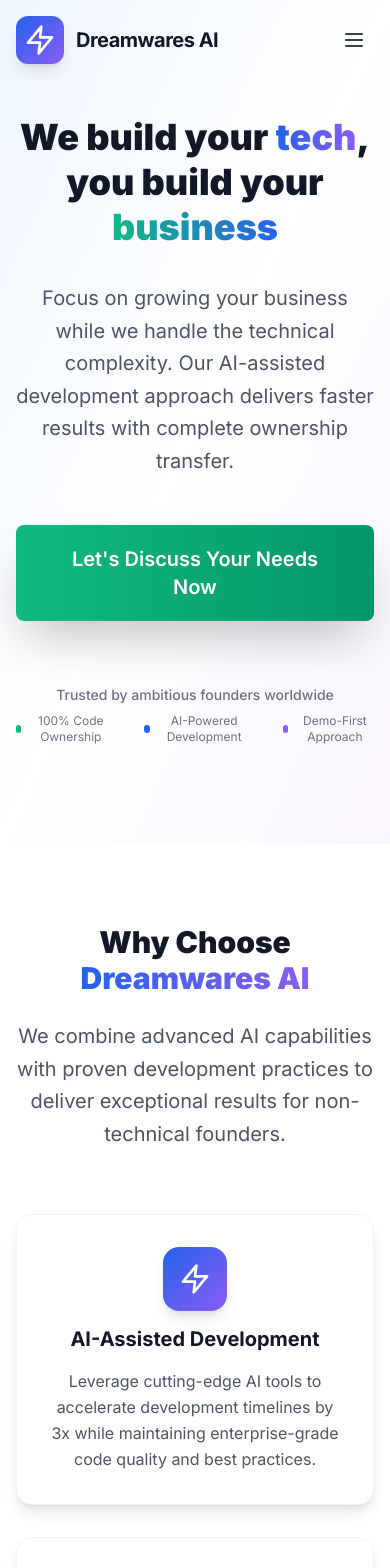
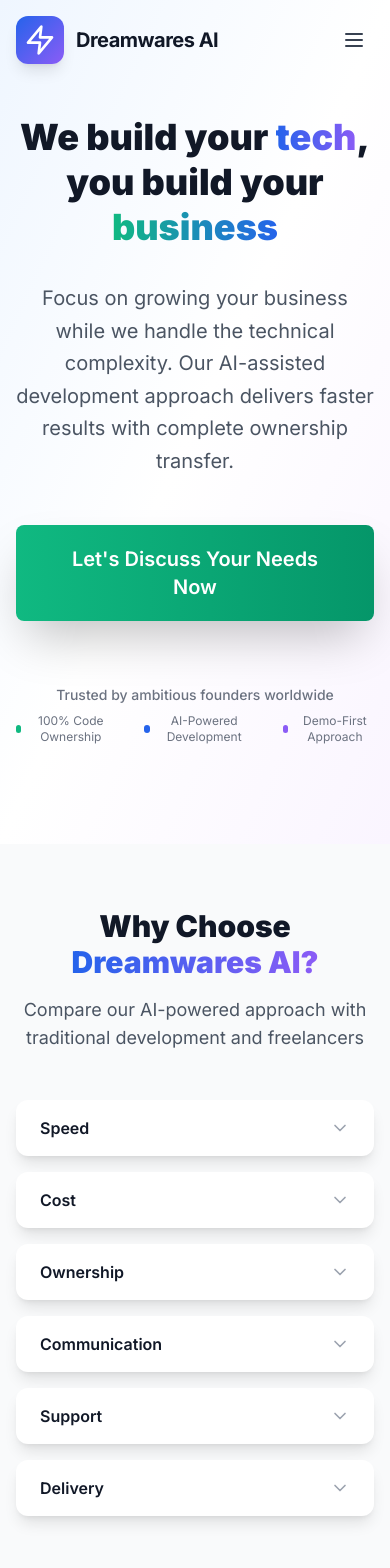
Before and after one commit to apper-apps/pulse-dreamwares-website, a React (Vite) app: page / in a window 390 px wide. Shown: the top 1568 px of the page. Built offline with nearby package versions, Linux system fonts and the light colour scheme.

Commit message:
Add interactive comparison table with responsive mobile accordion between hero and value sections

```diff
--- /dev/null
+++ b/src/components/organisms/ComparisonTable.jsx
@@ -0,0 +1,156 @@
+import React, { useState } from "react";
+import Container from "@/components/atoms/Container";
+import ApperIcon from "@/components/ApperIcon";
+
+const ComparisonTable = () => {
+  const [openAccordion, setOpenAccordion] = useState(null);
+
+  const comparisonData = [
+    {
+      id: 1,
+      category: "Speed",
+      traditional: "6-12 months",
+      freelancers: "3-8 months",
+      dreamwares: "2-6 weeks",
+      dreamwaresAdvantage: true
+    },
+    {
+      id: 2,
+      category: "Cost",
+      traditional: "$50K-200K+",
+      freelancers: "$10K-50K",
+      dreamwares: "$5K-25K",
+      dreamwaresAdvantage: true
+    },
+    {
+      id: 3,
+      category: "Ownership",
+      traditional: "Partial/Licensed",
+      freelancers: "Full ownership",
+      dreamwares: "100% ownership",
+      dreamwaresAdvantage: true
+    },
+    {
+      id: 4,
+      category: "Communication",
+      traditional: "Complex hierarchies",
+      freelancers: "Direct but inconsistent",
+      dreamwares: "Direct & AI-enhanced",
+      dreamwaresAdvantage: true
+    },
+    {
+      id: 5,
+      category: "Support",
+      traditional: "Limited post-launch",
+      freelancers: "Variable availability",
+      dreamwares: "Ongoing AI support",
+      dreamwaresAdvantage: true
+    },
+    {
+      id: 6,
+      category: "Delivery",
+      traditional: "Waterfall approach",
+      freelancers: "Mixed methodologies",
+      dreamwares: "Demo-first iterative",
+      dreamwaresAdvantage: true
+    }
+  ];
+
+  const toggleAccordion = (id) => {
+    setOpenAccordion(openAccordion === id ? null : id);
+  };
+
+  return (
+    <section className="py-16 lg:py-24 bg-gray-50">
+      <Container>
+        <div className="text-center mb-12">
+          <h2 className="text-3xl lg:text-4xl font-black text-gray-900 mb-4">
+            Why Choose{" "}
+            <span className="bg-gradient-to-r from-primary-500 to-purple-500 bg-clip-text text-transparent">
+              Dreamwares AI?
+            </span>
+          </h2>
+          <p className="text-lg text-gray-600 max-w-2xl mx-auto">
+            Compare our AI-powered approach with traditional development and freelancers
+          </p>
+        </div>
+
+        {/* Desktop Table View */}
+        <div className="hidden lg:block overflow-x-auto">
+          <table className="w-full bg-white rounded-2xl shadow-xl overflow-hidden">
+            <thead className="bg-gradient-to-r from-gray-50 to-gray-100">
+              <tr>
+                <th className="px-8 py-6 text-left text-lg font-bold text-gray-900">Features</th>
+                <th className="px-8 py-6 text-center text-lg font-bold text-gray-700">Traditional Development</th>
+                <th className="px-8 py-6 text-center text-lg font-bold text-gray-700">Freelancers</th>
+                <th className="px-8 py-6 text-center text-lg font-bold bg-gradient-to-r from-primary-500 to-purple-500 bg-clip-text text-transparent">Dreamwares AI</th>
+              </tr>
+            </thead>
+            <tbody>
+              {comparisonData.map((item, index) => (
+                <tr key={item.id} className={index % 2 === 0 ? "bg-gray-50" : "bg-white"}>
+                  <td className="px-8 py-6 font-semibold text-gray-900">{item.category}</td>
+                  <td className="px-8 py-6 text-center text-gray-600">{item.traditional}</td>
+                  <td className="px-8 py-6 text-center text-gray-600">{item.freelancers}</td>
+                  <td className="px-8 py-6 text-center">
+                    <div className="flex items-center justify-center space-x-2">
+                      {item.dreamwaresAdvantage && (
+                        <ApperIcon name="CheckCircle" size={20} className="text-success-500" />
+                      )}
+                      <span className="font-semibold text-success-600">{item.dreamwares}</span>
+                    </div>
+                  </td>
+                </tr>
+              ))}
+            </tbody>
+          </table>
+        </div>
+
+        {/* Mobile Accordion View */}
+        <div className="lg:hidden space-y-4">
+          {comparisonData.map((item) => (
+            <div key={item.id} className="bg-white rounded-xl shadow-lg overflow-hidden">
+              <button
+                onClick={() => toggleAccordion(item.id)}
+                className="w-full px-6 py-4 flex items-center justify-between text-left hover:bg-gray-50 transition-colors"
+              >
+                <span className="font-semibold text-gray-900">{item.category}</span>
+                <ApperIcon
+                  name={openAccordion === item.id ? "ChevronUp" : "ChevronDown"}
+                  size={20}
+                  className="text-gray-400"
+                />
+              </button>
+
+              {openAccordion === item.id && (
+                <div className="px-6 pb-6 space-y-4 border-t border-gray-100">
+                  <div className="grid grid-cols-1 gap-3 pt-4">
+                    <div className="flex justify-between items-center">
+                      <span className="text-sm text-gray-500">Traditional</span>
+                      <span className="text-sm text-gray-700">{item.traditional}</span>
+                    </div>
+                    <div className="flex justify-between items-center">
+                      <span className="text-sm text-gray-500">Freelancers</span>
+                      <span className="text-sm text-gray-700">{item.freelancers}</span>
+                    </div>
+                    <div className="flex justify-between items-center bg-success-50 rounded-lg p-3">
+                      <span className="text-sm font-medium text-success-700">Dreamwares AI</span>
+                      <div className="flex items-center space-x-2">
+                        {item.dreamwaresAdvantage && (
+                          <ApperIcon name="CheckCircle" size={16} className="text-success-500" />
+                        )}
+                        <span className="text-sm font-semibold text-success-600">{item.dreamwares}</span>
+                      </div>
+                    </div>
+                  </div>
+                </div>
+              )}
+            </div>
+          ))}
+        </div>
+      </Container>
+    </section>
+  );
+};
+
+export default ComparisonTable;
--- a/src/components/pages/HomePage.jsx
+++ b/src/components/pages/HomePage.jsx
@@ -1,6 +1,7 @@
 import React from "react";
 import Header from "@/components/organisms/Header";
 import HeroSection from "@/components/organisms/HeroSection";
+import ComparisonTable from "@/components/organisms/ComparisonTable";
 import ValuePropositions from "@/components/organisms/ValuePropositions";
 import FAQSection from "@/components/organisms/FAQSection";
 const HomePage = () => {
@@ -8,8 +9,9 @@ const HomePage = () => {
     <div className="min-h-screen bg-white">
       <Header />
       <main>
-        <HeroSection />
-<ValuePropositions />
+<HeroSection />
+        <ComparisonTable />
+        <ValuePropositions />
         <FAQSection />
       </main>
     </div>
--- /dev/null
+++ b/src/services/api/comparisonService.js
@@ -0,0 +1,48 @@
+import comparisonData from "@/services/mockData/comparisonData.json";
+
+// Simulate API delay for realistic loading states
+const delay = (ms) => new Promise(resolve => setTimeout(resolve, ms));
+
+export const comparisonService = {
+  async getAll() {
+    await delay(300);
+    return [...comparisonData];
+  },
+
+  async getById(id) {
+    await delay(200);
+    const item = comparisonData.find(item => item.Id === parseInt(id));
+    return item ? { ...item } : null;
+  },
+
+  async create(newItem) {
+    await delay(400);
+    const maxId = Math.max(...comparisonData.map(item => item.Id || 0), 0);
+    const itemWithId = {
+      ...newItem,
+      Id: maxId + 1
+    };
+    comparisonData.push(itemWithId);
+    return { ...itemWithId };
+  },
+
+  async update(id, updates) {
+    await delay(350);
+    const index = comparisonData.findIndex(item => item.Id === parseInt(id));
+    if (index !== -1) {
+      comparisonData[index] = { ...comparisonData[index], ...updates };
+      return { ...comparisonData[index] };
+    }
+    return null;
+  },
+
+  async delete(id) {
+    await delay(250);
+    const index = comparisonData.findIndex(item => item.Id === parseInt(id));
+    if (index !== -1) {
+      const deleted = comparisonData.splice(index, 1)[0];
+      return { ...deleted };
+    }
+    return null;
+  }
+};
--- /dev/null
+++ b/src/services/mockData/comparisonData.json
@@ -0,0 +1,50 @@
+[
+  {
+    "Id": 1,
+    "category": "Speed",
+    "traditional": "6-12 months",
+    "freelancers": "3-8 months",
+    "dreamwares": "2-6 weeks",
+    "dreamwaresAdvantage": true
+  },
+  {
+    "Id": 2,
+    "category": "Cost",
+    "traditional": "$50K-200K+",
+    "freelancers": "$10K-50K",
+    "dreamwares": "$5K-25K",
+    "dreamwaresAdvantage": true
+  },
+  {
+    "Id": 3,
+    "category": "Ownership",
+    "traditional": "Partial/Licensed",
+    "freelancers": "Full ownership",
+    "dreamwares": "100% ownership",
+    "dreamwaresAdvantage": true
+  },
+  {
+    "Id": 4,
+    "category": "Communication",
+    "traditional": "Complex hierarchies",
+    "freelancers": "Direct but inconsistent",
+    "dreamwares": "Direct & AI-enhanced",
+    "dreamwaresAdvantage": true
+  },
+  {
+    "Id": 5,
+    "category": "Support",
+    "traditional": "Limited post-launch",
+    "freelancers": "Variable availability",
+    "dreamwares": "Ongoing AI support",
+    "dreamwaresAdvantage": true
+  },
+  {
+    "Id": 6,
+    "category": "Delivery",
+    "traditional": "Waterfall approach",
+    "freelancers": "Mixed methodologies",
+    "dreamwares": "Demo-first iterative",
+    "dreamwaresAdvantage": true
+  }
+]
```
